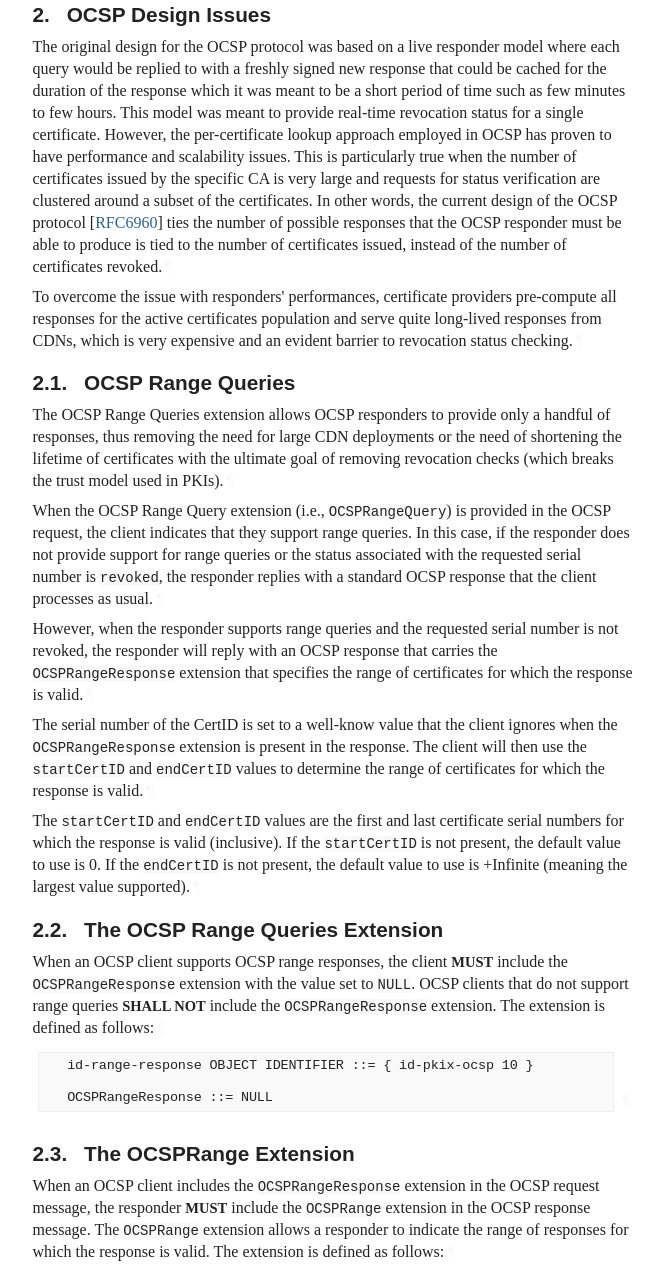
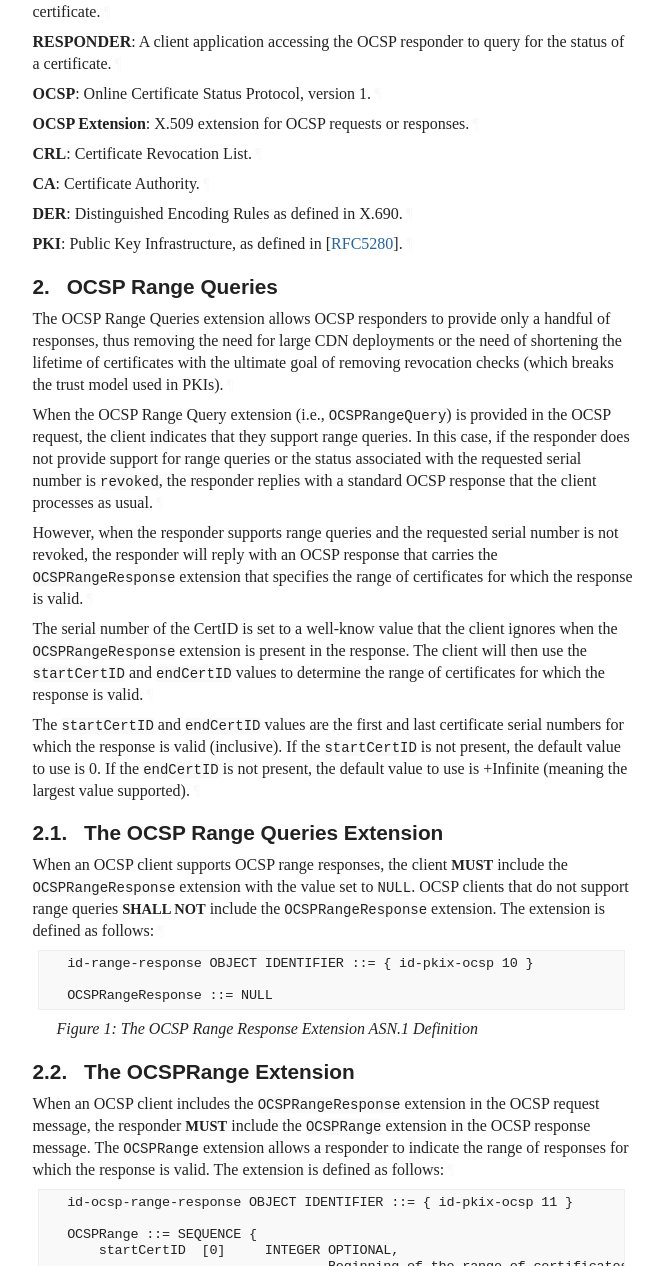
Before and after one commit to opencrypto/draft-pala-ocsp-range-queries-extension, a plain HTML site: page draft-pala-ocsp-range-queries.html in a window 1280 px wide. Shown: the part 1344-2610 px from the top of the page, without its empty margins (92-755 px from the left). Drawn offline with Linux system fonts and the light colour scheme; a web font is replaced by a local one.

Commit message:
Script updating gh-pages from e921277. [ci skip]

```diff
--- a/draft-pala-ocsp-range-queries.html
+++ b/draft-pala-ocsp-range-queries.html
@@ -1178,16 +1178,13 @@ svg :is([fill="white"], [fill^="#fff"]) {
             </ul>
 </li>
           <li class="compact toc ulBare ulEmpty" id="section-toc.1-1.2">
-            <p id="section-toc.1-1.2.1"><a href="#section-2" class="auto internal xref">2</a>.  <a href="#name-ocsp-design-issues" class="internal xref">OCSP Design Issues</a></p>
+            <p id="section-toc.1-1.2.1"><a href="#section-2" class="auto internal xref">2</a>.  <a href="#name-ocsp-range-queries" class="internal xref">OCSP Range Queries</a></p>
 <ul class="compact toc ulBare ulEmpty">
 <li class="compact toc ulBare ulEmpty" id="section-toc.1-1.2.2.1">
-                <p id="section-toc.1-1.2.2.1.1" class="keepWithNext"><a href="#section-2.1" class="auto internal xref">2.1</a>.  <a href="#name-ocsp-range-queries" class="internal xref">OCSP Range Queries</a></p>
+                <p id="section-toc.1-1.2.2.1.1" class="keepWithNext"><a href="#section-2.1" class="auto internal xref">2.1</a>.  <a href="#name-the-ocsp-range-queries-exte" class="internal xref">The OCSP Range Queries Extension</a></p>
 </li>
               <li class="compact toc ulBare ulEmpty" id="section-toc.1-1.2.2.2">
-                <p id="section-toc.1-1.2.2.2.1"><a href="#section-2.2" class="auto internal xref">2.2</a>.  <a href="#name-the-ocsp-range-queries-exte" class="internal xref">The OCSP Range Queries Extension</a></p>
-</li>
-              <li class="compact toc ulBare ulEmpty" id="section-toc.1-1.2.2.3">
-                <p id="section-toc.1-1.2.2.3.1"><a href="#section-2.3" class="auto internal xref">2.3</a>.  <a href="#name-the-ocsprange-extension" class="internal xref">The OCSPRange Extension</a></p>
+                <p id="section-toc.1-1.2.2.2.1"><a href="#section-2.2" class="auto internal xref">2.2</a>.  <a href="#name-the-ocsprange-extension" class="internal xref">The OCSPRange Extension</a></p>
 </li>
             </ul>
 </li>
@@ -1235,7 +1232,8 @@ svg :is([fill="white"], [fill^="#fff"]) {
       <h2 id="name-introduction">
 <a href="#section-1" class="section-number selfRef">1. </a><a href="#name-introduction" class="section-name selfRef">Introduction</a>
       </h2>
-<p id="section-1-1">The OCSP protocol serves as a method to determine the validity status of an X.509 certificate<a href="#section-1-1" class="pilcrow">¶</a></p>
+<p id="section-1-1">The original design for the OCSP protocol was based on a live responder model where each query would be replied to with a freshly signed new response that could be cached for the duration of the response which it was meant to be a short period of time such as few minutes to few hours. This model was meant to provide real-time revocation status for a single certificate. However, the per-certificate lookup approach employed in OCSP has proven to have performance and scalability issues. This is particularly true when the number of certificates issued by the specific CA is very large and requests for status verification are clustered around a subset of the certificates. In other words, the current design of the OCSP protocol <span>[<a href="#RFC6960" class="cite xref">RFC6960</a>]</span> ties the number of possible responses that the OCSP responder must be able to produce is tied to the number of certificates issued, instead of the number of certificates revoked.<a href="#section-1-1" class="pilcrow">¶</a></p>
+<p id="section-1-2">To overcome the issue with responders' performances, certificate providers pre-compute all responses for the active certificates population and serve quite long-lived responses from CDNs, which is very expensive and an evident barrier to revocation status checking.<a href="#section-1-2" class="pilcrow">¶</a></p>
 <div id="terminology">
 <section id="section-1.1">
         <h3 id="name-conventions-and-terminology">
@@ -1268,49 +1266,46 @@ appear in all capitals, as shown here.<a href="#section-1.1-1" class="pilcrow">
 </div>
 </section>
 </div>
-<div id="design">
+<div id="range-queries">
 <section id="section-2">
-      <h2 id="name-ocsp-design-issues">
-<a href="#section-2" class="section-number selfRef">2. </a><a href="#name-ocsp-design-issues" class="section-name selfRef">OCSP Design Issues</a>
+      <h2 id="name-ocsp-range-queries">
+<a href="#section-2" class="section-number selfRef">2. </a><a href="#name-ocsp-range-queries" class="section-name selfRef">OCSP Range Queries</a>
       </h2>
-<p id="section-2-1">The original design for the OCSP protocol was based on a live responder model where each query would be replied to with a freshly signed new response that could be cached for the duration of the response which it was meant to be a short period of time such as few minutes to few hours. This model was meant to provide real-time revocation status for a single certificate. However, the per-certificate lookup approach employed in OCSP has proven to have performance and scalability issues. This is particularly true when the number of certificates issued by the specific CA is very large and requests for status verification are clustered around a subset of the certificates. In other words, the current design of the OCSP protocol <span>[<a href="#RFC6960" class="cite xref">RFC6960</a>]</span> ties the number of possible responses that the OCSP responder must be able to produce is tied to the number of certificates issued, instead of the number of certificates revoked.<a href="#section-2-1" class="pilcrow">¶</a></p>
-<p id="section-2-2">To overcome the issue with responders' performances, certificate providers pre-compute all responses for the active certificates population and serve quite long-lived responses from CDNs, which is very expensive and an evident barrier to revocation status checking.<a href="#section-2-2" class="pilcrow">¶</a></p>
-<div id="range-queries">
+<p id="section-2-1">The OCSP Range Queries extension allows OCSP responders to provide only a handful of responses, thus removing the need for large CDN deployments or the need of shortening the lifetime of certificates with the ultimate goal of removing revocation checks (which breaks the trust model used in PKIs).<a href="#section-2-1" class="pilcrow">¶</a></p>
+<p id="section-2-2">When the OCSP Range Query extension (i.e., <code>OCSPRangeQuery</code>) is provided in the OCSP request, the client indicates that they support range queries. In this case, if the responder does not provide support for range queries or the status associated with the requested serial number is <code>revoked</code>, the responder replies with a standard OCSP response that the client processes as usual.<a href="#section-2-2" class="pilcrow">¶</a></p>
+<p id="section-2-3">However, when the responder supports range queries and the requested serial number is not revoked, the responder will reply with an OCSP response that carries the <code>OCSPRangeResponse</code> extension that specifies the range of certificates for which the response is valid.<a href="#section-2-3" class="pilcrow">¶</a></p>
+<p id="section-2-4">The serial number of the CertID is set to a well-know value that the client ignores when the <code>OCSPRangeResponse</code> extension is present in the response. The client will then use the <code>startCertID</code> and <code>endCertID</code> values to determine the range of certificates for which the response is valid.<a href="#section-2-4" class="pilcrow">¶</a></p>
+<p id="section-2-5">The <code>startCertID</code> and <code>endCertID</code> values are the first and last certificate serial numbers for which the response is valid (inclusive). If the <code>startCertID</code> is not present, the default value to use is 0. If the <code>endCertID</code> is not present, the default value to use is +Infinite (meaning the largest value supported).<a href="#section-2-5" class="pilcrow">¶</a></p>
+<div id="range-queries-extension">
 <section id="section-2.1">
-        <h3 id="name-ocsp-range-queries">
-<a href="#section-2.1" class="section-number selfRef">2.1. </a><a href="#name-ocsp-range-queries" class="section-name selfRef">OCSP Range Queries</a>
+        <h3 id="name-the-ocsp-range-queries-exte">
+<a href="#section-2.1" class="section-number selfRef">2.1. </a><a href="#name-the-ocsp-range-queries-exte" class="section-name selfRef">The OCSP Range Queries Extension</a>
         </h3>
-<p id="section-2.1-1">The OCSP Range Queries extension allows OCSP responders to provide only a handful of responses, thus removing the need for large CDN deployments or the need of shortening the lifetime of certificates with the ultimate goal of removing revocation checks (which breaks the trust model used in PKIs).<a href="#section-2.1-1" class="pilcrow">¶</a></p>
-<p id="section-2.1-2">When the OCSP Range Query extension (i.e., <code>OCSPRangeQuery</code>) is provided in the OCSP request, the client indicates that they support range queries. In this case, if the responder does not provide support for range queries or the status associated with the requested serial number is <code>revoked</code>, the responder replies with a standard OCSP response that the client processes as usual.<a href="#section-2.1-2" class="pilcrow">¶</a></p>
-<p id="section-2.1-3">However, when the responder supports range queries and the requested serial number is not revoked, the responder will reply with an OCSP response that carries the <code>OCSPRangeResponse</code> extension that specifies the range of certificates for which the response is valid.<a href="#section-2.1-3" class="pilcrow">¶</a></p>
-<p id="section-2.1-4">The serial number of the CertID is set to a well-know value that the client ignores when the <code>OCSPRangeResponse</code> extension is present in the response. The client will then use the <code>startCertID</code> and <code>endCertID</code> values to determine the range of certificates for which the response is valid.<a href="#section-2.1-4" class="pilcrow">¶</a></p>
-<p id="section-2.1-5">The <code>startCertID</code> and <code>endCertID</code> values are the first and last certificate serial numbers for which the response is valid (inclusive). If the <code>startCertID</code> is not present, the default value to use is 0. If the <code>endCertID</code> is not present, the default value to use is +Infinite (meaning the largest value supported).<a href="#section-2.1-5" class="pilcrow">¶</a></p>
-</section>
-</div>
-<div id="range-queries-extension">
-<section id="section-2.2">
-        <h3 id="name-the-ocsp-range-queries-exte">
-<a href="#section-2.2" class="section-number selfRef">2.2. </a><a href="#name-the-ocsp-range-queries-exte" class="section-name selfRef">The OCSP Range Queries Extension</a>
-        </h3>
-<p id="section-2.2-1">When an OCSP client supports OCSP range responses, the client <span class="bcp14">MUST</span> include the <code>OCSPRangeResponse</code> extension with the value set to <code>NULL</code>. OCSP clients that do not support range queries <span class="bcp14">SHALL NOT</span> include the <code>OCSPRangeResponse</code> extension. The extension is defined as follows:<a href="#section-2.2-1" class="pilcrow">¶</a></p>
-<div class="lang-ASN.1 sourcecode" id="section-2.2-2">
+<p id="section-2.1-1">When an OCSP client supports OCSP range responses, the client <span class="bcp14">MUST</span> include the <code>OCSPRangeResponse</code> extension with the value set to <code>NULL</code>. OCSP clients that do not support range queries <span class="bcp14">SHALL NOT</span> include the <code>OCSPRangeResponse</code> extension. The extension is defined as follows:<a href="#section-2.1-1" class="pilcrow">¶</a></p>
+<span id="name-the-ocsp-range-response-ext"></span><div id="asn1-ocsp-range-response">
+<figure id="figure-1">
+          <div class="lang-ASN.1 sourcecode" id="section-2.1-2.1">
 <pre>
    id-range-response OBJECT IDENTIFIER ::= { id-pkix-ocsp 10 }
 
    OCSPRangeResponse ::= NULL
-</pre><a href="#section-2.2-2" class="pilcrow">¶</a>
+</pre>
+</div>
+<figcaption><a href="#figure-1" class="selfRef">Figure 1</a>:
+<a href="#name-the-ocsp-range-response-ext" class="selfRef">The OCSP Range Response Extension ASN.1 Definition</a>
+          </figcaption></figure>
 </div>
 </section>
 </div>
 <div id="ocsp-range">
-<section id="section-2.3">
+<section id="section-2.2">
         <h3 id="name-the-ocsprange-extension">
-<a href="#section-2.3" class="section-number selfRef">2.3. </a><a href="#name-the-ocsprange-extension" class="section-name selfRef">The OCSPRange Extension</a>
+<a href="#section-2.2" class="section-number selfRef">2.2. </a><a href="#name-the-ocsprange-extension" class="section-name selfRef">The OCSPRange Extension</a>
         </h3>
-<p id="section-2.3-1">When an OCSP client includes the <code>OCSPRangeResponse</code> extension in the OCSP request message, the responder <span class="bcp14">MUST</span> include the <code>OCSPRange</code> extension in the OCSP response message. The <code>OCSPRange</code> extension allows a responder to indicate the range of responses for which the response is valid. The extension is defined as follows:<a href="#section-2.3-1" class="pilcrow">¶</a></p>
+<p id="section-2.2-1">When an OCSP client includes the <code>OCSPRangeResponse</code> extension in the OCSP request message, the responder <span class="bcp14">MUST</span> include the <code>OCSPRange</code> extension in the OCSP response message. The <code>OCSPRange</code> extension allows a responder to indicate the range of responses for which the response is valid. The extension is defined as follows:<a href="#section-2.2-1" class="pilcrow">¶</a></p>
 <span id="name-the-ocsp-range-extension-as"></span><div id="asn1-ocsp-range">
-<figure id="figure-1">
-          <div class="lang-asn.1 sourcecode" id="section-2.3-2.1">
+<figure id="figure-2">
+          <div class="lang-ASN.1 sourcecode" id="section-2.2-2.1">
 <pre>
    id-ocsp-range-response OBJECT IDENTIFIER ::= { id-pkix-ocsp 11 }
 
@@ -1329,11 +1324,11 @@ appear in all capitals, as shown here.<a href="#section-1.1-1" class="pilcrow">
    }
 </pre>
 </div>
-<figcaption><a href="#figure-1" class="selfRef">Figure 1</a>:
+<figcaption><a href="#figure-2" class="selfRef">Figure 2</a>:
 <a href="#name-the-ocsp-range-extension-as" class="selfRef">The OCSP Range Extension ASN.1 Definition</a>
           </figcaption></figure>
 </div>
-<p id="section-2.3-3">Where the <code>startCertID</code> and <code>endCertID</code> values are the first and last certificate serial numbers for which the response is valid (inclusive). If the <code>startCertID</code> is not present, the default value to use is 0. If the <code>endCertID</code> is not present, the default value to use is +Infinite (meaning the largest value supported).<a href="#section-2.3-3" class="pilcrow">¶</a></p>
+<p id="section-2.2-3">Where the <code>startCertID</code> and <code>endCertID</code> values are the first and last certificate serial numbers for which the response is valid (inclusive). If the <code>startCertID</code> is not present, the default value to use is 0. If the <code>endCertID</code> is not present, the default value to use is +Infinite (meaning the largest value supported).<a href="#section-2.2-3" class="pilcrow">¶</a></p>
 </section>
 </div>
 </section>
@@ -1351,7 +1346,7 @@ appear in all capitals, as shown here.<a href="#section-1.1-1" class="pilcrow">
         </h3>
 <p id="section-3.1-1">When an OCSP client sends a request to an OCSP responder and includes the <code>OCSPRangeResponse</code> extension, the responder builds the response to bew sent to the client according to the following algorithm:<a href="#section-3.1-1" class="pilcrow">¶</a></p>
 <span id="name-ocsp-responder-processing-a"></span><div id="alg-ocsp-responder">
-<figure id="figure-2">
+<figure id="figure-3">
           <div class="alignLeft art-text artwork" id="section-3.1-2.1">
 <pre>
 IF OCSPRangeResponse extension is present in the request THEN
@@ -1371,7 +1366,7 @@ ELSE
 END IF
 </pre>
 </div>
-<figcaption><a href="#figure-2" class="selfRef">Figure 2</a>:
+<figcaption><a href="#figure-3" class="selfRef">Figure 3</a>:
 <a href="#name-ocsp-responder-processing-a" class="selfRef">OCSP Responder Processing Algorithm</a>
           </figcaption></figure>
 </div>
@@ -1385,7 +1380,7 @@ END IF
         </h3>
 <p id="section-3.2-1">When an OCSP client receives a response from an OCSP responder, the client processes the response according to the following algorithm:<a href="#section-3.2-1" class="pilcrow">¶</a></p>
 <span id="name-ocsp-client-processing-algo"></span><div id="alg-ocsp-client">
-<figure id="figure-3">
+<figure id="figure-4">
           <div class="alignLeft art-text artwork" id="section-3.2-2.1">
 <pre>
 IF OCSPRange extension is present in the response THEN
@@ -1402,7 +1397,7 @@ ELSE
 END IF
 </pre>
 </div>
-<figcaption><a href="#figure-3" class="selfRef">Figure 3</a>:
+<figcaption><a href="#figure-4" class="selfRef">Figure 4</a>:
 <a href="#name-ocsp-client-processing-algo" class="selfRef">OCSP Client Processing Algorithm</a>
           </figcaption></figure>
 </div>
@@ -1416,7 +1411,7 @@ END IF
 <p id="section-3.3-1">To optimize the performance of the OCSP responder, the responder <span class="bcp14">MAY</span> pre-compute the responses for the ranges of active certificates population (one for each revoked certificate or range of revoked certificates plus one for each of valid certificates).<a href="#section-3.3-1" class="pilcrow">¶</a></p>
 <p id="section-3.3-2">For example, when the population of active certificates is 1,000,000 (1,000 of which are revoked), the responder, instead of pre-computing 1,000,000 responses, only pre-computes the responses for the ranges of certificates that share the same status (revoked or valid) according to the following algorithm:<a href="#section-3.3-2" class="pilcrow">¶</a></p>
 <span id="name-algorithm-for-pre-computati"></span><div id="alg-precompute">
-<figure id="figure-4">
+<figure id="figure-5">
           <div class="alignLeft art-text artwork" id="section-3.3-3.1">
 <pre>
 # Load the current CRL
@@ -1468,7 +1463,7 @@ FOREACH aEntry in the aCRL DO
     END IF
 </pre>
 </div>
-<figcaption><a href="#figure-4" class="selfRef">Figure 4</a>:
+<figcaption><a href="#figure-5" class="selfRef">Figure 5</a>:
 <a href="#name-algorithm-for-pre-computati" class="selfRef">Algorithm for Pre-Computation of OCSP Responses</a>
           </figcaption></figure>
 </div>
```
Also changed, not shown: draft-pala-ocsp-range-queries.txt.
